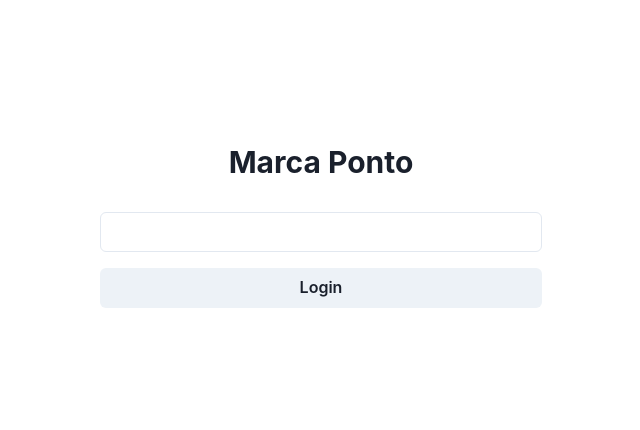
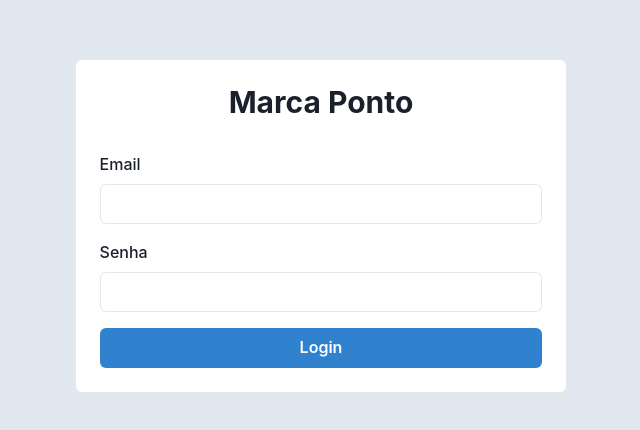
Before and after one commit to attkniat/marca-ponto-web, a React (Vite) app: page / in a window 1280 px wide. Shown: the part 174-604 px from the top of the page, without its empty margins (319-959 px from the left). Built offline with nearby package versions, Linux system fonts and the light colour scheme.

Commit message:
Loading page details

```diff
--- a/src/modules/login/page/index.tsx
+++ b/src/modules/login/page/index.tsx
@@ -1,6 +1,38 @@
-import { Box, Button, Flex, Heading, Input } from "@chakra-ui/react";
+import { Box, Button, Flex, FormControl, FormHelperText, FormLabel, Heading, Input } from "@chakra-ui/react";
+import { ChangeEvent, FormEvent, useState } from "react";
+import { api } from "../../shared/lib/api";
 
 export function LoginPage() {
+
+    const [loading, setLoading] = useState(false);
+    const [email, setEmail] = useState("");
+    const [password, setPassword] = useState("");
+
+    function handleChange(event : ChangeEvent<HTMLInputElement>) {
+        const {name, value} = event.target
+
+        if(name === "email") {
+            setEmail(value)
+        } else if(name === "password"){
+            setPassword(value)
+        }
+    }
+
+    async function handleSubmit (event : FormEvent) {
+        event.preventDefault();
+
+        const data = {email, password};
+        setLoading(true)
+
+        try {
+            await api.post("/login", data)
+        } catch (error) {
+
+        } finally{
+            setLoading(false)
+        }
+    }
+
     return (
         <Flex
             as="main"
@@ -9,12 +41,33 @@ export function LoginPage() {
             direction="column"
             align="center"
             justify="center"
+            bg="gray.200"
         >
-            <Box maxWidth="600px">
+            <Box maxWidth="600px" p="24px" bg="white" borderRadius="6px">
                 <Heading size="lg" textAlign="center">Marca Ponto</Heading>
-                    <Flex direction="column" gap="16px" mt="32px">
-                        <Input maxWidth="500px" />
-                        <Button px="200px">Login</Button>
+                    <Flex direction="column" gap="16px" mt="32px" as="form" onSubmit={handleSubmit}>
+                        <FormControl>
+                            <FormLabel>
+                                Email
+                            </FormLabel>
+                            <Input name="email" type="email" onChange={handleChange} />
+                        </FormControl>
+
+                        <FormControl>
+                            <FormLabel>
+                                Senha
+                            </FormLabel>
+                            <Input name="password" type="password" onChange={handleChange} />
+                        </FormControl>
+
+                        <Button
+                            px="200px"
+                            type="submit"
+                            colorScheme="blue"
+                            isLoading={loading}
+                        >
+                            Login
+                        </Button>
                     </Flex>
             </Box>
         </Flex>
--- /dev/null
+++ b/src/modules/shared/lib/api.ts
@@ -0,0 +1,5 @@
+import axios from "axios";
+
+export const api = axios.create({
+    baseURL: "urlBase"
+});
```
